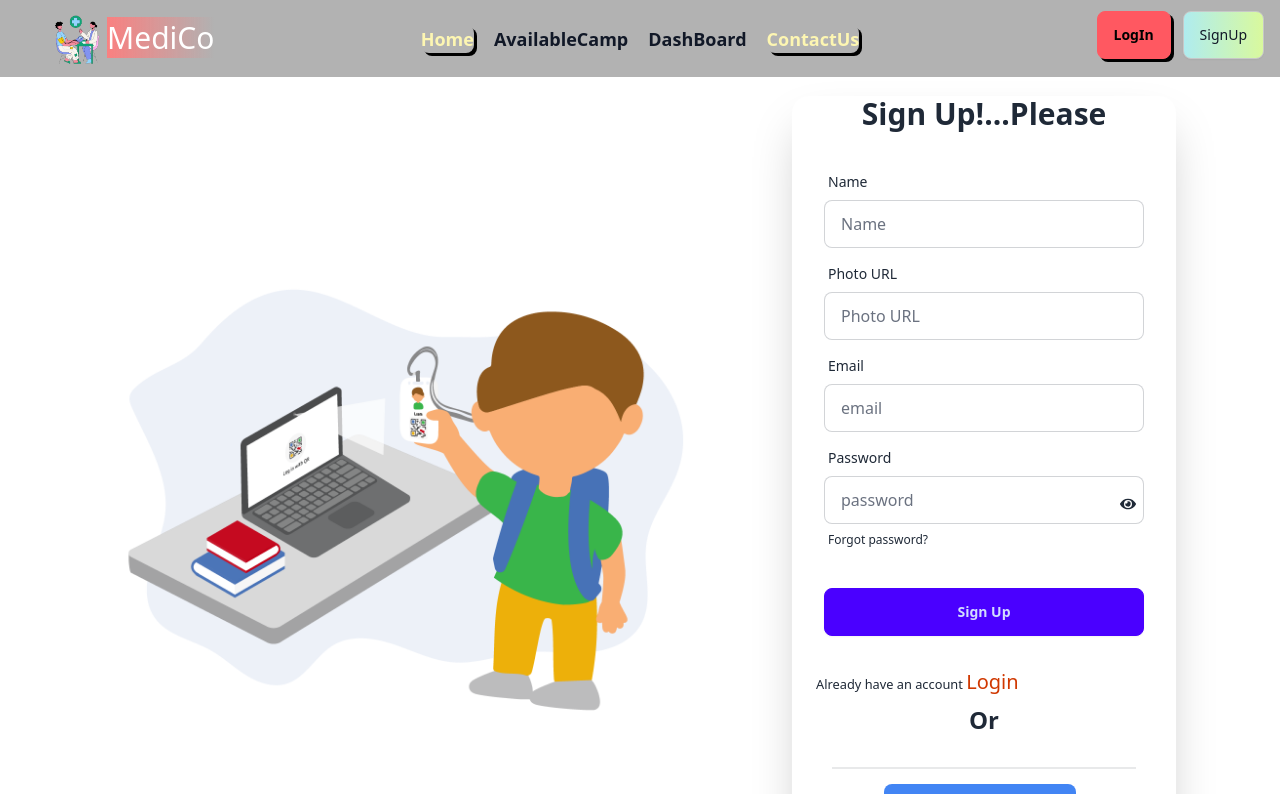
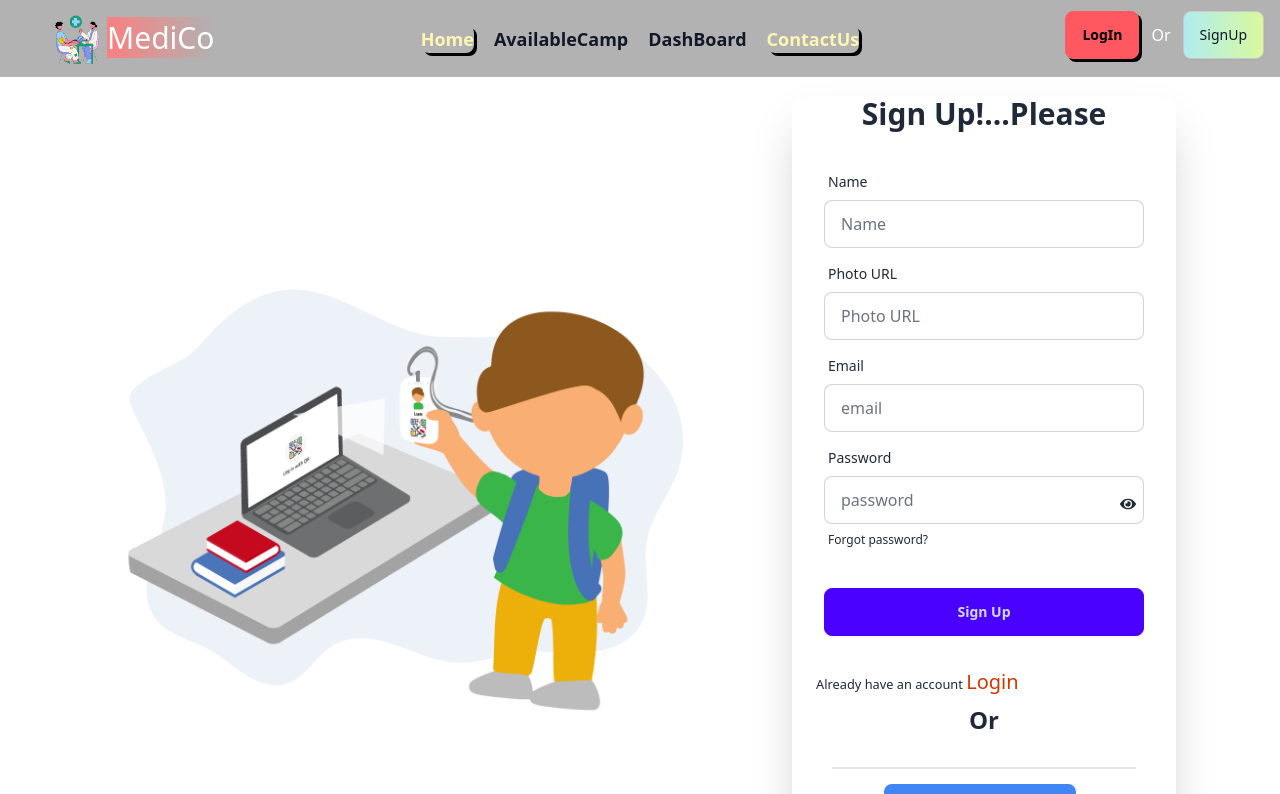
Before and after one commit to musabtheexpensive/medicalCampManagement-fullStackFinalProject, a React (Vite) app: page /signUp in a window 1280 px wide. Shown: the top 794 px of the page. Built offline with nearby package versions, Linux system fonts and the light colour scheme; no server answers.

Commit message:
in sign up page when a user sign up successfully he or she can redirect to the home page

```diff
--- a/src/pages/Login/SignUp.jsx
+++ b/src/pages/Login/SignUp.jsx
@@ -46,7 +46,7 @@ const SignUp = () => {
                 showConfirmButton: false,
                 timer: 1500,
               });
-              navigate("/login");
+              navigate("/");
             }
           });
         })
--- a/src/pages/Shared/Navbar.jsx
+++ b/src/pages/Shared/Navbar.jsx
@@ -138,6 +138,7 @@ const Navbar = () => {
               >
                 LogIn
               </Link>
+              <h1 className="mt-3">Or</h1>
               <Link
                 to="/signUp"
                 className="btn   md:btn-md btn-active text-gray-900 bg-gradient-to-r from-teal-200 to-lime-200 hover:bg-gradient-to-l hover:from-teal-200 hover:to-lime-200 focus:ring-4 focus:outline-none focus:ring-lime-200 dark:focus:ring-teal-700 font-medium rounded-lg text-sm px-5 py-2.5 text-center me-2 mb-2"
```
